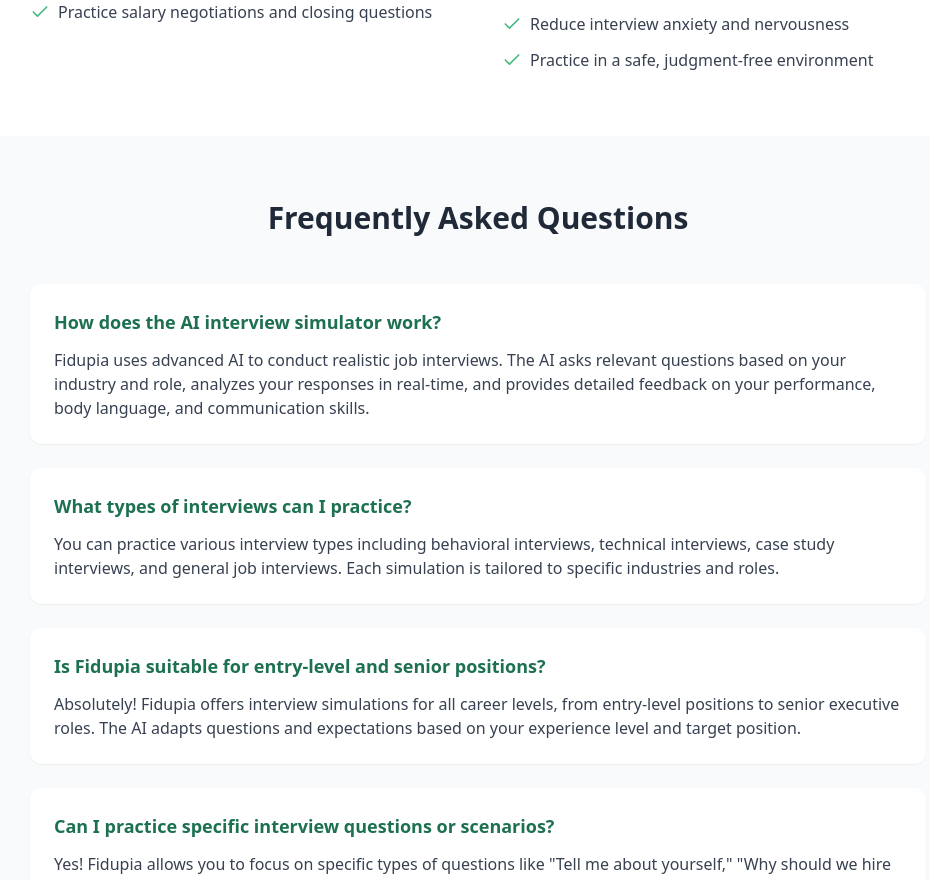
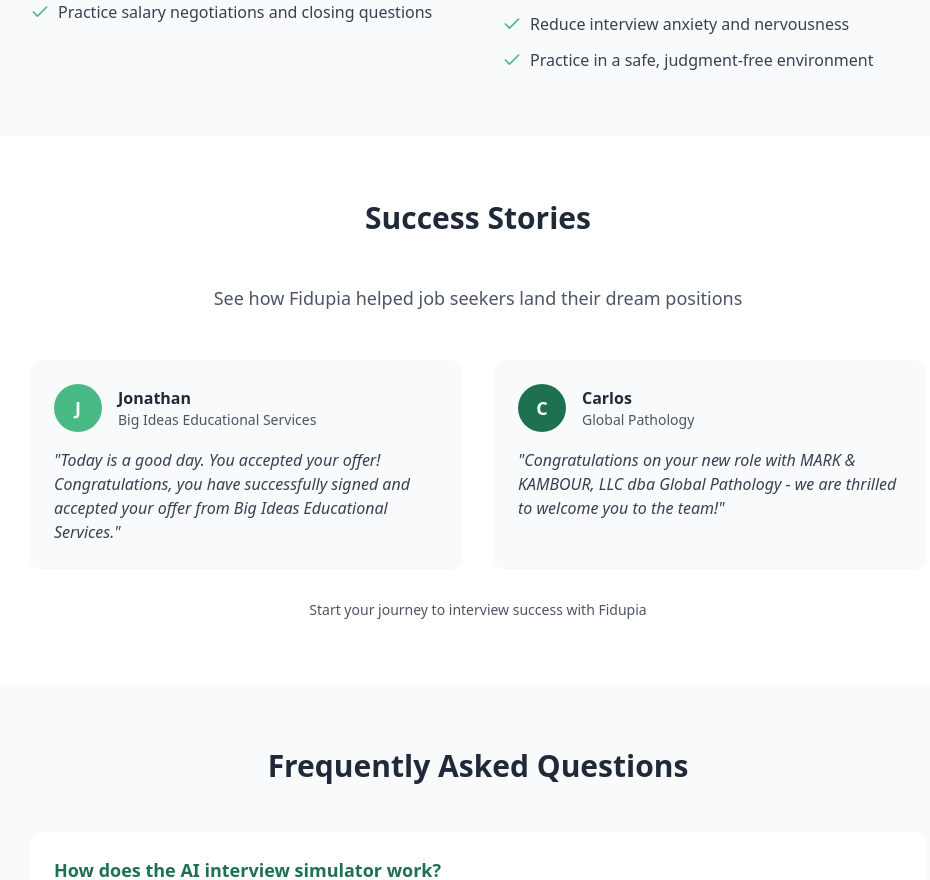
Before and after one commit to PabloBueno1/realtalk-coach, a React (Create React App) app in the folder frontend/: page / in a window 1280 px wide. Shown: the part 2800-3680 px from the top of the page, without its empty margins (162-1092 px from the left). Built offline with nearby package versions, Linux system fonts and the light colour scheme; no server answers.

Commit message:
fixed landing pages added testimonials

```diff
--- a/frontend/src/components/BusinessLandingPage.tsx
+++ b/frontend/src/components/BusinessLandingPage.tsx
@@ -209,8 +209,8 @@ const BusinessLandingPage: React.FC = () => {
               <div className="mx-auto w-16 h-16 bg-[#e6f7f0] rounded-full flex items-center justify-center mb-4">
                 <Shield className="h-8 w-8 text-[#49ba86]" />
               </div>
-              <h3 className="text-xl font-bold mb-3">Comprehensive Reports</h3>
-              <p className="text-gray-600">Receive detailed candidate reports including communication scores, behavioral insights, and specific recommendations for your hiring decisions.</p>
+              <h3 className="text-xl font-bold mb-3">Conversation Analysis</h3>
+              <p className="text-gray-600">Get conversation transcripts and analysis of candidate responses to help you evaluate communication skills and response quality.</p>
             </div>
           </div>
         </div>
@@ -227,7 +227,7 @@ const BusinessLandingPage: React.FC = () => {
                 <ul className="space-y-3 text-gray-700">
                   <li className="flex items-start">
                     <Check className="h-5 w-5 text-[#49ba86] mr-2 mt-0.5 flex-shrink-0" />
-                    <span>Reduce screening time by 70%</span>
+                    <span>Streamline your screening process</span>
                   </li>
                   <li className="flex items-start">
                     <Check className="h-5 w-5 text-[#49ba86] mr-2 mt-0.5 flex-shrink-0" />
@@ -260,7 +260,7 @@ const BusinessLandingPage: React.FC = () => {
                   </li>
                   <li className="flex items-start">
                     <Check className="h-5 w-5 text-[#49ba86] mr-2 mt-0.5 flex-shrink-0" />
-                    <span>Higher quality candidates reaching final interviews</span>
+                    <span>Focus on higher quality candidates for final interviews</span>
                   </li>
                 </ul>
               </div>
@@ -324,11 +324,11 @@ const BusinessLandingPage: React.FC = () => {
               </div>
               <div className="bg-gray-50 rounded-xl p-6 shadow-sm">
                 <h3 className="text-lg font-bold mb-3 text-[#1d7151]">What types of insights do we receive?</h3>
-                <p className="text-gray-700">You'll get detailed reports including communication scores, behavioral assessments, cultural fit indicators, and specific recommendations for each candidate's suitability for the role.</p>
+                <p className="text-gray-700">You'll receive conversation transcripts and basic analysis of candidate responses. The AI provides insights on communication patterns and response quality to help inform your hiring decisions.</p>
               </div>
               <div className="bg-gray-50 rounded-xl p-6 shadow-sm">
-                <h3 className="text-lg font-bold mb-3 text-[#1d7151]">How does this integrate with our existing HR systems?</h3>
-                <p className="text-gray-700">Fidupia integrates seamlessly with popular ATS platforms and HR systems. We provide APIs and webhooks to ensure smooth data flow and workflow integration.</p>
+                <h3 className="text-lg font-bold mb-3 text-[#1d7151]">What kind of support do you provide?</h3>
+                <p className="text-gray-700">We provide comprehensive support to help you get the most out of our platform, including setup assistance, training, and ongoing customer service to ensure your success.</p>
               </div>
             </div>
           </div>
@@ -339,7 +339,7 @@ const BusinessLandingPage: React.FC = () => {
       <div className="bg-[#49ba86] text-white py-16">
         <div className="container mx-auto px-4 text-center">
           <h2 className="text-3xl font-bold mb-6">Ready to revolutionize your hiring?</h2>
-          <p className="text-xl mb-8 opacity-90">Join leading companies using AI to find their best candidates</p>
+          <p className="text-xl mb-8 opacity-90">Discover how AI can transform your candidate screening process</p>
           <button
             onClick={handleContactSales}
             className="bg-[#1d7151] text-white text-lg px-8 py-4 rounded-2xl hover:bg-[#166144] transition-colors font-bold shadow-[0_4px_0_0_#134e37]"
--- a/frontend/src/components/LandingPage.tsx
+++ b/frontend/src/components/LandingPage.tsx
@@ -249,7 +249,7 @@ const LandingPage: React.FC = () => {
       </div>
 
       {/* Benefits Section */}
-      <div className="py-12 md:py-16 bg-white">
+      <div className="py-12 md:py-16 bg-gray-50">
         <div className="container mx-auto px-4">
           <div className="max-w-4xl mx-auto">
             <h2 className="text-2xl md:text-3xl font-bold text-center mb-8 md:mb-12">Transform Your Interview Performance</h2>
@@ -296,6 +296,48 @@ const LandingPage: React.FC = () => {
                   </li>
                 </ul>
               </div>
+            </div>
+          </div>
+        </div>
+      </div>
+
+      {/* Success Stories Section */}
+      <div className="py-12 md:py-16 bg-white">
+        <div className="container mx-auto px-4">
+          <div className="max-w-4xl mx-auto">
+            <h2 className="text-2xl md:text-3xl font-bold text-center mb-8 md:mb-12">Success Stories</h2>
+            <p className="text-center text-gray-600 mb-12 text-lg">See how Fidupia helped job seekers land their dream positions</p>
+
+            <div className="grid grid-cols-1 md:grid-cols-2 gap-8">
+              <div className="bg-gray-50 rounded-xl p-6 shadow-sm">
+                <div className="flex items-center mb-4">
+                  <div className="w-12 h-12 bg-[#49ba86] rounded-full flex items-center justify-center mr-4">
+                    <span className="text-white font-bold text-lg">J</span>
+                  </div>
+                  <div>
+                    <h4 className="font-bold text-gray-800">Jonathan</h4>
+                    <p className="text-sm text-gray-600">Big Ideas Educational Services</p>
+                  </div>
+                </div>
+                <p className="text-gray-700 italic">"Today is a good day. You accepted your offer! Congratulations, you have successfully signed and accepted your offer from Big Ideas Educational Services."</p>
+              </div>
+
+              <div className="bg-gray-50 rounded-xl p-6 shadow-sm">
+                <div className="flex items-center mb-4">
+                  <div className="w-12 h-12 bg-[#1d7151] rounded-full flex items-center justify-center mr-4">
+                    <span className="text-white font-bold text-lg">C</span>
+                  </div>
+                  <div>
+                    <h4 className="font-bold text-gray-800">Carlos</h4>
+                    <p className="text-sm text-gray-600">Global Pathology</p>
+                  </div>
+                </div>
+                <p className="text-gray-700 italic">"Congratulations on your new role with MARK & KAMBOUR, LLC dba Global Pathology - we are thrilled to welcome you to the team!"</p>
+              </div>
+            </div>
+
+            <div className="text-center mt-8">
+              <p className="text-gray-600 text-sm">Start your journey to interview success with Fidupia</p>
             </div>
           </div>
         </div>
```
